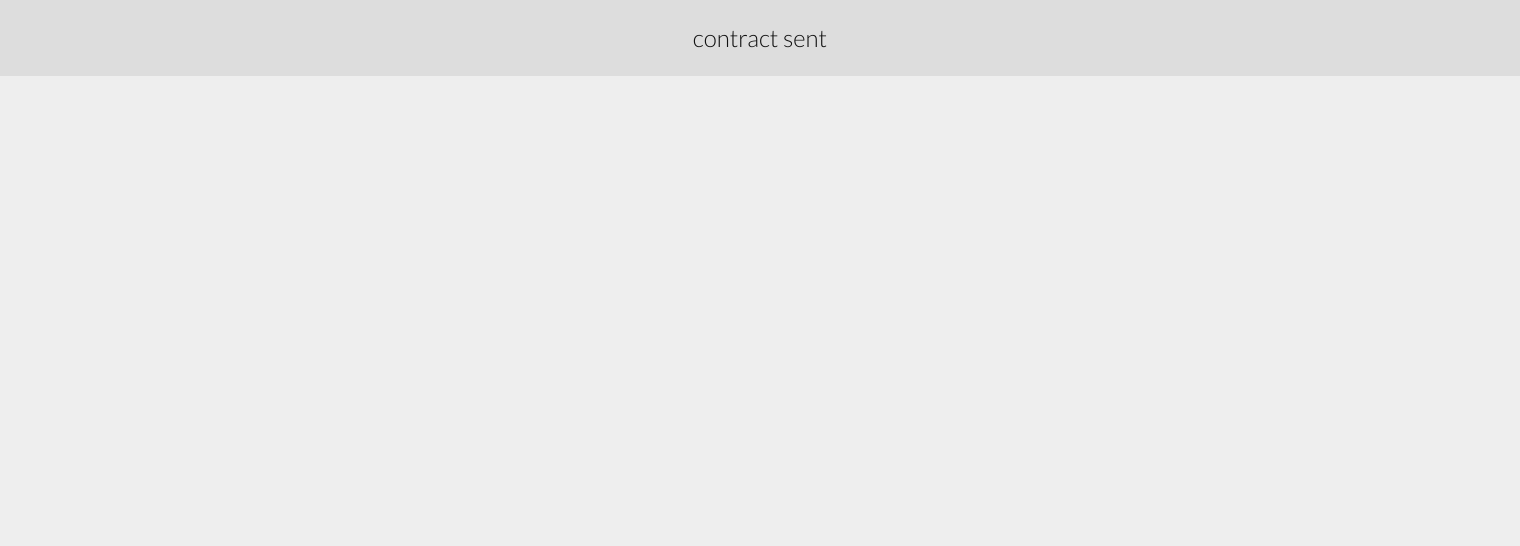
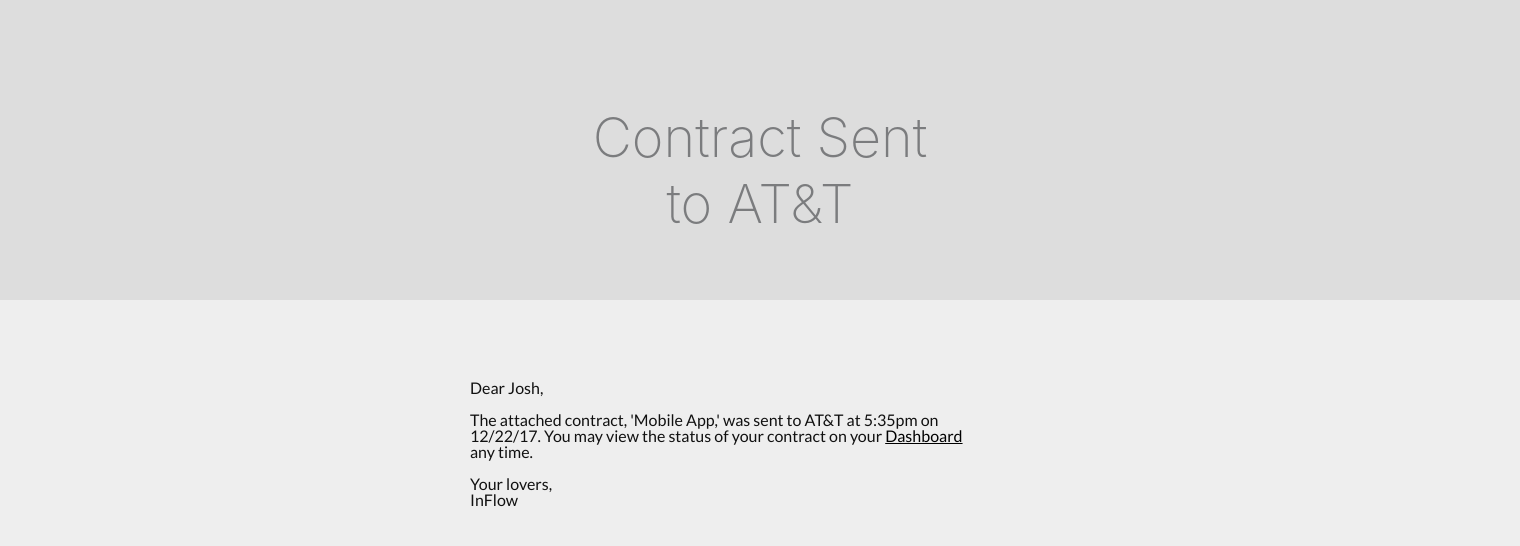
Before and after one commit to bkatchmar/InflowBaseCode, a Django app: page /inflow/demo/myprojects/create-contract/freelancer-msg in a window 1520 px wide. Shown: the top 546 px of the page. Run offline with Django 3.2, Linux system fonts and the light colour scheme.

Commit message:
Adding in the confirm screens

```diff
--- a/inflowhq/inflowdemo/templates/contract.creation.confirm.freelancer.html
+++ b/inflowhq/inflowdemo/templates/contract.creation.confirm.freelancer.html
@@ -5,13 +5,32 @@
 	<link rel="stylesheet" href="//fonts.googleapis.com/css?family=Lato:100,300,400,700" />
 	<link rel="stylesheet" href="{% static 'css/base.css' %}" />
 	<link rel="stylesheet" href="{% static 'css/create.contract.css' %}" />
+	<style>
+		header { color: #7b7c7e; font-family: -apple-system, BlinkMacSystemFont, "Segoe UI", "Roboto", "Oxygen", "Ubuntu", "Cantarell",
+    "Fira Sans", "Droid Sans", "Helvetica Neue", sans-serif; font-size: 54px; font-weight: 200; height: 300px; }
+		div.contract-header1 {  margin: 130px 300px 25px; text-align: center;  }
+		div.contract-header2 {  margin: 50px 300px 25px; text-align: center;  }
+		main { margin: 80px 470px 0px; }
+		main div.para p a { color: #000000; }
+	</style>
 	<title>Inflow Demo - Contract Sent</title>
 </head>
 <body>
 	<header>
-		<div class="label">Contract Sent</div>
+		<div class="contract-header1">Contract Sent</div>
+		<div class="contract-header2">to AT&T</div>
 	</header>
 	<main>
+		<div class="para">
+			<p>Dear Josh,</p>
+			<br>
+			<p>The attached contract, 'Mobile App,' was sent to AT&T at 5:35pm on</p>
+			<p>12/22/17. You may view the status of your contract on your <a href="#">Dashboard</a></p>
+			<p>any time.</p>
+			<br>
+			<p>Your lovers,</p>
+			<p>InFlow</p>
+	  </div>
 	</main>
 </body>
 </html>
```
Also changed, not shown: inflowhq/inflowdemo/templates/contract.creation.confirm.client.html (+19 -1 lines).
